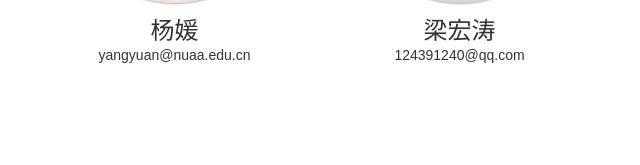
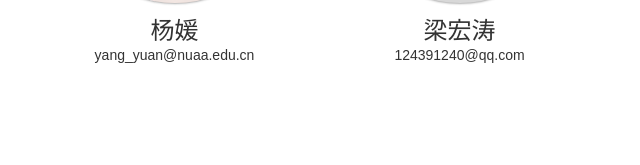
Before and after one commit to Soxipho/research_page, a plain HTML site: page people.html in a window 1280 px wide. Shown: the part 2055-2220 px from the top of the page, 608-1248 px from the left. Drawn offline with Linux system fonts and the light colour scheme; grey boxes are pictures that could not be loaded; files whose address does not match are found by name; a web font is replaced by a local one.

Commit message:
更改了成员资料

```diff
--- a/people.html
+++ b/people.html
@@ -323,7 +323,7 @@
                                 杨媛
                             </h3>
                             <p>
-                                yangyuan@nuaa.edu.cn
+                                yang_yuan@nuaa.edu.cn
                             </p>
                         </div></a>
                     </div>
```
